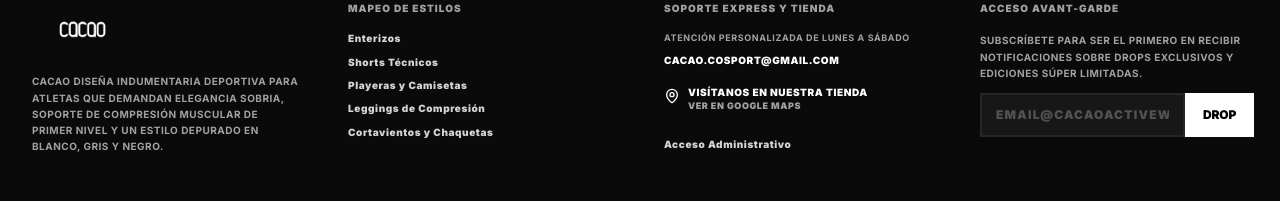
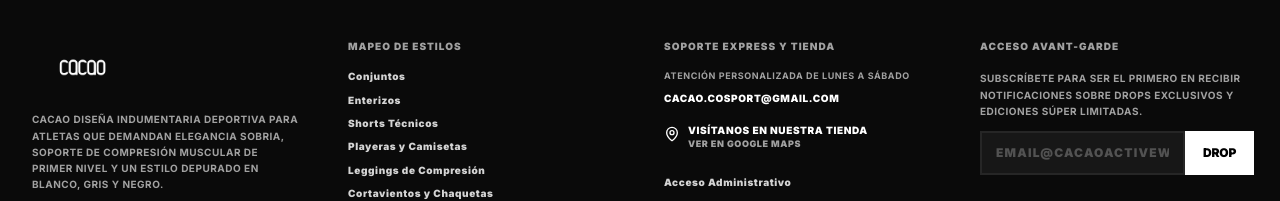
Before and after one commit to Davidguty15/cacao, a React (Vite) app: page / in a window 1280 px wide. Shown: the part 2220-2421 px from the top of the page. Built offline with nearby package versions, Linux system fonts and the light colour scheme; no server answers; the database is empty.

Commit message:
feat: add Conjuntos category
Integrate "Conjuntos" as a new product category across the storefront navigation, admin panel, and filter system.

```diff
--- a/src/App.tsx
+++ b/src/App.tsx
@@ -489,6 +489,7 @@
             <div>
               <h5 className="text-[10px] font-black tracking-widest text-neutral-400 uppercase mb-4">MAPEO DE ESTILOS</h5>
               <div className="flex flex-col gap-2.5 text-xs text-neutral-300 font-black uppercase tracking-wider">
+                <button onClick={() => { navigate('/'); handleSelectSliderCategory("Conjuntos"); }} className="hover:text-amber-400 transition-colors text-left text-[10px] cursor-pointer">Conjuntos</button>
                 <button onClick={() => { navigate('/'); handleSelectSliderCategory("Enterizos"); }} className="hover:text-amber-400 transition-colors text-left text-[10px] cursor-pointer">Enterizos</button>
                 <button onClick={() => { navigate('/'); handleSelectSliderCategory("Shorts"); }} className="hover:text-amber-400 transition-colors text-left text-[10px] cursor-pointer">Shorts Técnicos</button>
                 <button onClick={() => { navigate('/'); handleSelectSliderCategory("Camisas"); }} className="hover:text-amber-400 transition-colors text-left text-[10px] cursor-pointer">Playeras y Camisetas</button>
--- a/src/components/AdminPanel.tsx
+++ b/src/components/AdminPanel.tsx
@@ -25,7 +25,7 @@
   const [name, setName] = useState("");
   const [price, setPrice] = useState("");
   const [description, setDescription] = useState("");
-  const [category, setCategory] = useState<ProductCategory>("Enterizos");
+  const [category, setCategory] = useState<ProductCategory>("Conjuntos");
   const [sizeOptions, setSizeOptions] = useState<ProductSize[]>(["S", "M", "L"]);
   const [colorOptions, setColorOptions] = useState("Negro");
   const [imageFile, setImageFile] = useState<File | null>(null);
@@ -166,7 +166,7 @@
     setName("");
     setPrice("");
     setDescription("");
-    setCategory("Enterizos");
+    setCategory("Conjuntos");
     setSizeOptions(["S", "M", "L"]);
     setColorOptions("Negro");
     setStock({});
@@ -478,15 +478,16 @@
             <div>
               <label className="block text-[10px] font-black uppercase tracking-widest text-black mb-2">LÍNEA TEXTIL (CATEGORÍA)</label>
               <select value={category} onChange={e => setCategory(e.target.value as ProductCategory)} className="w-full border-2 border-black p-3.5 text-sm font-black uppercase focus:outline-none focus:border-amber-400 bg-neutral-50 focus:bg-white transition-colors cursor-pointer appearance-none">
-                <option value="Enterizos">01 — ENTERIZOS</option>
-                <option value="Chaquetas">02 — CHAQUETAS</option>
-                <option value="Shorts">03 — SHORTS</option>
-                <option value="Leggins">04 — LEGGINS</option>
-                <option value="Tops">05 — TOPS</option>
-                <option value="Balacas">06 — BALACAS</option>
-                <option value="Medias">07 — MEDIAS</option>
-                <option value="Termos">08 — TERMOS</option>
-                <option value="Camisas">09 — CAMISAS</option>
+                <option value="Conjuntos">01 — CONJUNTOS</option>
+                <option value="Enterizos">02 — ENTERIZOS</option>
+                <option value="Chaquetas">03 — CHAQUETAS</option>
+                <option value="Shorts">04 — SHORTS</option>
+                <option value="Leggins">05 — LEGGINS</option>
+                <option value="Tops">06 — TOPS</option>
+                <option value="Balacas">07 — BALACAS</option>
+                <option value="Medias">08 — MEDIAS</option>
+                <option value="Termos">09 — TERMOS</option>
+                <option value="Camisas">10 — CAMISAS</option>
               </select>
             </div>
             <div>
--- a/src/components/FiltersSidebar.tsx
+++ b/src/components/FiltersSidebar.tsx
@@ -8,7 +8,7 @@
   onResetFilters: () => void;
 }
 
-const CATEGORIES: (ProductCategory | "All")[] = ["All", "Enterizos", "Chaquetas", "Shorts", "Leggins", "Tops", "Balacas", "Medias", "Termos", "Camisas"];
+const CATEGORIES: (ProductCategory | "All")[] = ["All", "Conjuntos", "Enterizos", "Chaquetas", "Shorts", "Leggins", "Tops", "Balacas", "Medias", "Termos", "Camisas"];
 const SIZES: ProductSize[] = ["XS", "S", "M", "L", "XL", "XXL"];
 const COLORS = ["Negro Obsidiana", "Gris Plata", "Blanco Óptico", "Gris Carbón"];
 
--- a/src/types.ts
+++ b/src/types.ts
@@ -1,4 +1,4 @@
-export type ProductCategory = "Enterizos" | "Chaquetas" | "Shorts" | "Leggins" | "Tops" | "Balacas" | "Medias" | "Termos" | "Camisas";
+export type ProductCategory = "Enterizos" | "Chaquetas" | "Shorts" | "Leggins" | "Tops" | "Balacas" | "Medias" | "Termos" | "Camisas" | "Conjuntos";
 
 export type ProductSize = "XS" | "S" | "M" | "L" | "XL" | "XXL" | "Talla Única";
 
```
